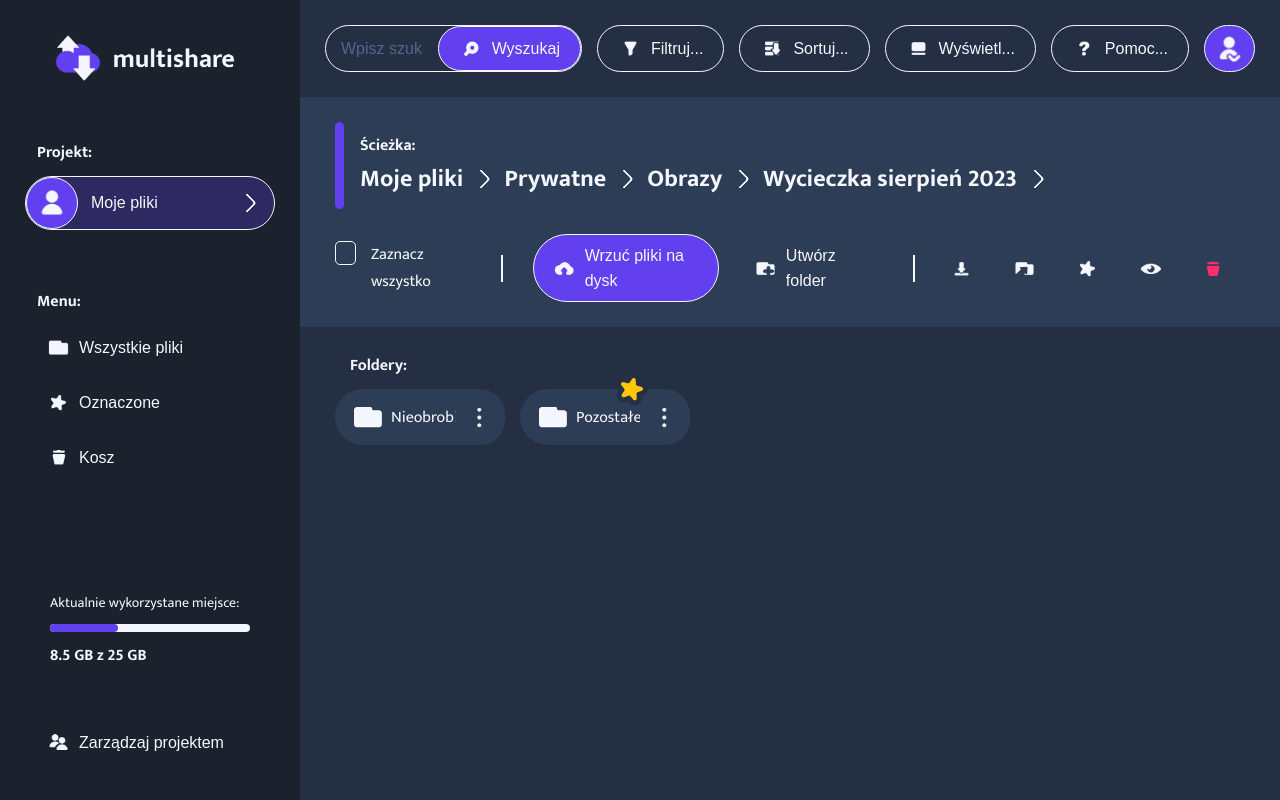
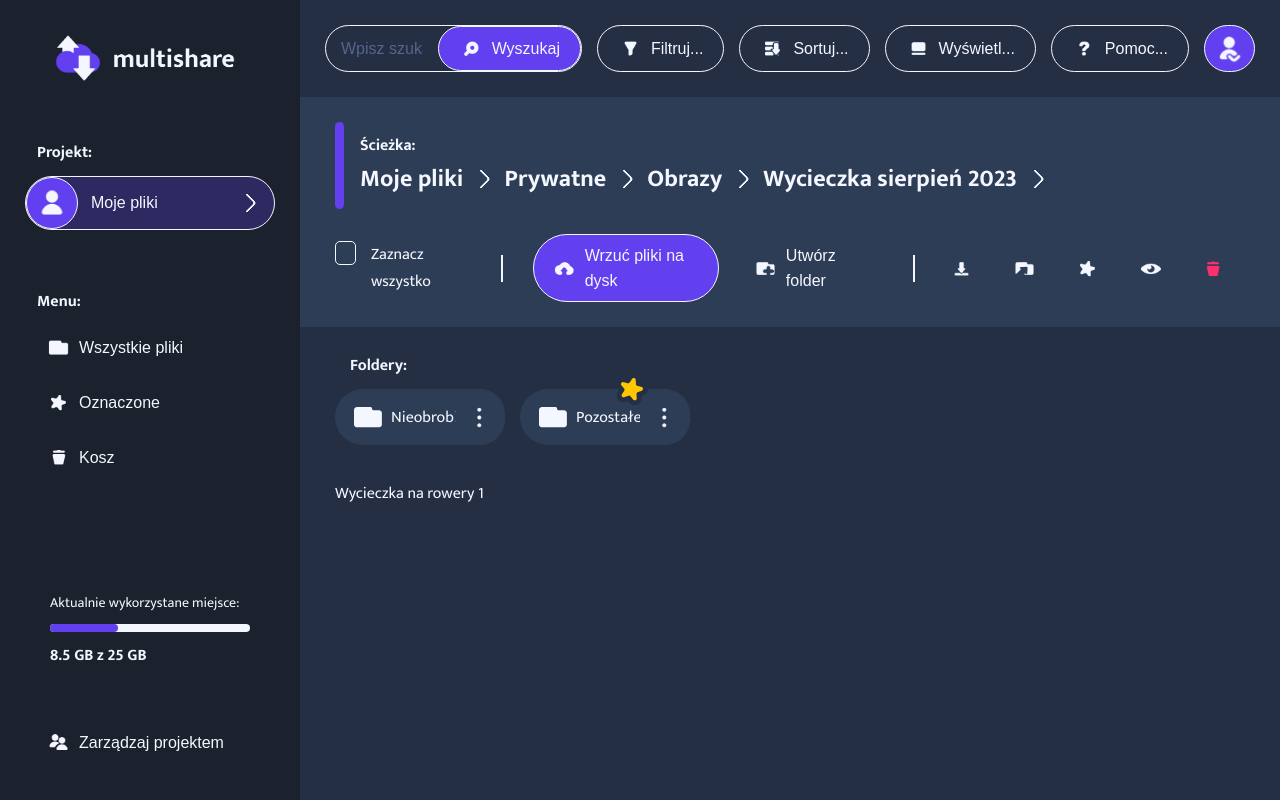
Before and after one commit to BarteXikora/file-explorer-app, a React (Create React App) app: page / in a window 1280 px wide. Built offline with nearby package versions, Linux system fonts and the light colour scheme.

Commit message:
Prepared files section component.

```diff
--- a/src/components/layout/contentSection/ContentSection.tsx
+++ b/src/components/layout/contentSection/ContentSection.tsx
@@ -1,5 +1,6 @@
 import StyledContentSection from './ContentSection.styles'
 import FoldersSection from '../foldersSection/FoldersSection'
+import FilesSection from '../filesSection/FilesSection'
 
 const __content = {
     folders: [
@@ -16,6 +17,8 @@ const __content = {
 const ContentSection = () => {
     return <StyledContentSection>
         {__content.folders.length > 0 && <FoldersSection content={__content.folders} />}
+
+        {__content.files.length > 0 && <FilesSection content={__content.files} />}
     </StyledContentSection>
 }
 
--- /dev/null
+++ b/src/components/layout/filesSection/FilesSection.styles.tsx
@@ -0,0 +1,7 @@
+import styled from 'styled-components'
+
+const StyledFilesSection = styled.div`
+
+`
+
+export default StyledFilesSection
--- /dev/null
+++ b/src/components/layout/filesSection/FilesSection.tsx
@@ -0,0 +1,19 @@
+import StyledFilesSection from './FilesSection.styles'
+
+type FilesSectionProps = {
+    content: { name: string }[]
+}
+
+const FilesSection = ({ content }: FilesSectionProps) => {
+    return <StyledFilesSection>
+        <div className="content">
+            {
+                content.map((file, n) => {
+                    return <>{file.name}</>
+                })
+            }
+        </div>
+    </StyledFilesSection>
+}
+
+export default FilesSection
--- a/src/components/layout/foldersSection/FoldersSection.styles.tsx
+++ b/src/components/layout/foldersSection/FoldersSection.styles.tsx
@@ -1,6 +1,8 @@
 import styled from 'styled-components'
 
 const StyledFoldersSection = styled.div`
+    margin-bottom: ${(props) => props.theme.margins.YBig};
+
     h2 {
         font-size: ${(props) => props.theme.fontSizes.default};
         padding-left: ${(props) => props.theme.margins.XNormal};
```
